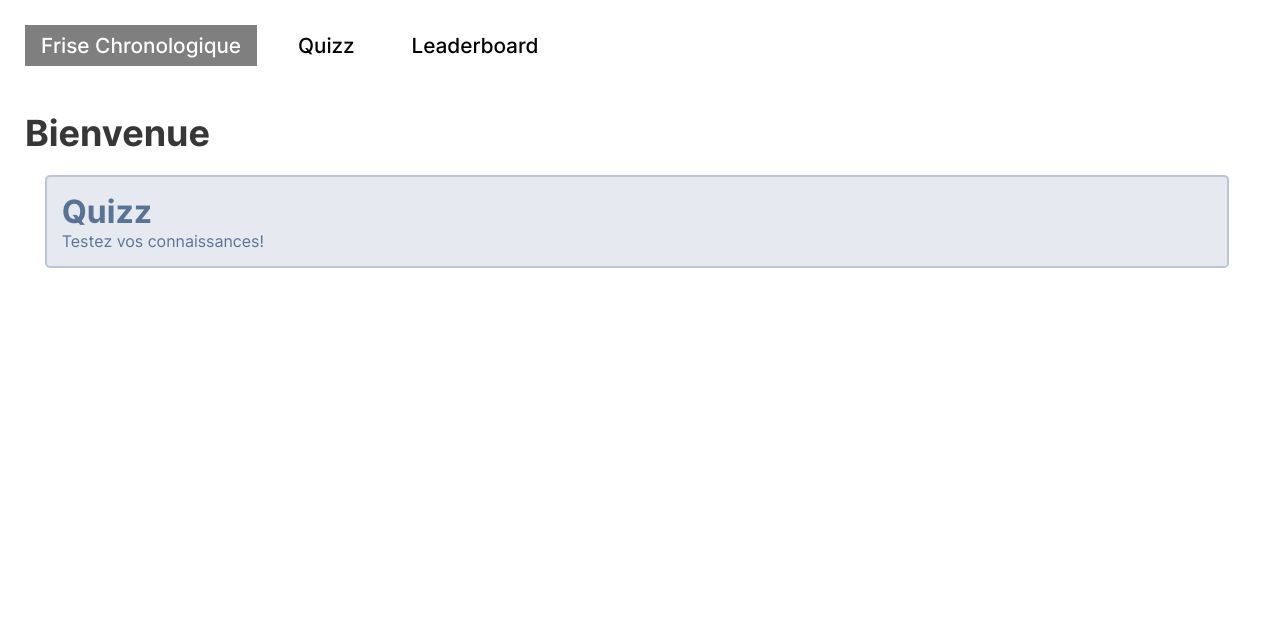
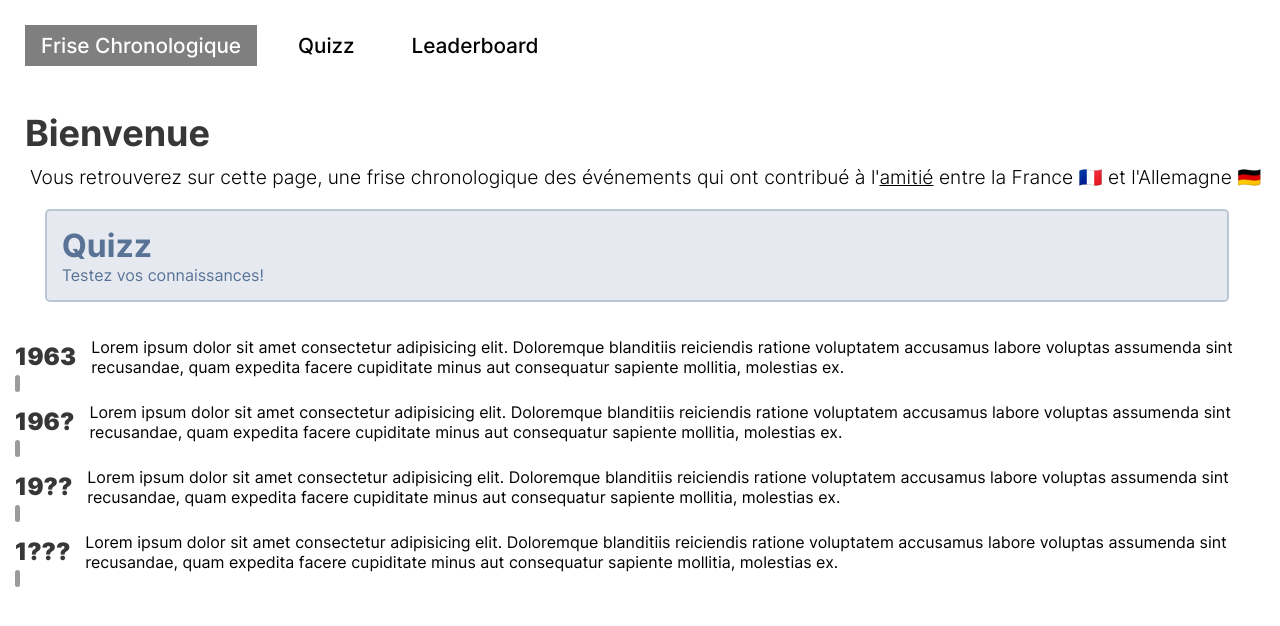
Before and after one commit to Loshido/FriseQuizz-Temp, a Nuxt app: page / in a window 1280 px wide. Shown: the top 626 px of the page. Built offline with nearby package versions, Linux system fonts and the light colour scheme.

Commit message:
Mise en place de la Frise 🕵️‍♂️

```diff
--- /dev/null
+++ b/assets/frise.json
@@ -0,0 +1,18 @@
+[
+    {
+        "date": "1963",
+        "paragraph": "Lorem ipsum dolor sit amet consectetur adipisicing elit. Doloremque blanditiis reiciendis ratione voluptatem accusamus labore voluptas assumenda sint recusandae, quam expedita facere cupiditate minus aut consequatur sapiente mollitia, molestias ex."
+    },
+    {
+        "date": "196?",
+        "paragraph": "Lorem ipsum dolor sit amet consectetur adipisicing elit. Doloremque blanditiis reiciendis ratione voluptatem accusamus labore voluptas assumenda sint recusandae, quam expedita facere cupiditate minus aut consequatur sapiente mollitia, molestias ex."
+    },
+    {
+        "date": "19??",
+        "paragraph": "Lorem ipsum dolor sit amet consectetur adipisicing elit. Doloremque blanditiis reiciendis ratione voluptatem accusamus labore voluptas assumenda sint recusandae, quam expedita facere cupiditate minus aut consequatur sapiente mollitia, molestias ex."
+    },
+    {
+        "date": "1???",
+        "paragraph": "Lorem ipsum dolor sit amet consectetur adipisicing elit. Doloremque blanditiis reiciendis ratione voluptatem accusamus labore voluptas assumenda sint recusandae, quam expedita facere cupiditate minus aut consequatur sapiente mollitia, molestias ex."
+    }
+]
--- /dev/null
+++ b/components/Frise.vue
@@ -0,0 +1,52 @@
+<template>
+    <div class="frise">
+        <section v-for="section in sections">
+            <div class="date">
+                <a v-text="section.date"></a>
+                <span />
+            </div>
+            <div class="info" v-html="section.paragraph"></div>
+        </section>
+    </div>
+</template>
+
+<script>
+export default{
+    props: {
+        sections: {
+            type: Array,
+            required: true
+        }
+    }
+}
+</script>
+
+<style>
+div.frise{
+    width: 100%;
+    height: auto;
+    padding: 25px 15px;}
+div.frise > section{
+    display: grid;
+    grid-template-columns: auto auto;}
+div.frise > section > div.date{
+    display: grid;
+    grid-template-rows: 3em auto;
+    justify-items: flex-start;}
+div.frise > section > div.date > a{
+    color: rgb(55, 55, 55);
+    font-size: 1.5em;
+    line-height: 2.5em;
+    font-weight: 900;
+    text-align: center;}
+div.frise > section > div.date > span{
+    width: 5px;
+    height: 100%;
+    border-radius: 5px;
+    background-color: rgba(55, 55, 55, 0.5);
+}
+div.frise > section > div.info{
+    padding-top: 10px;
+    padding-bottom: 15px;
+    padding-left: 15px;}
+</style>
--- a/components/Navigation.vue
+++ b/components/Navigation.vue
@@ -1,13 +1,43 @@
 <template>
-    <nav>
-        <NuxtLink active-class="active" to="/">Frise Chronologique</NuxtLink>
-        <NuxtLink active-class="active" to="/quizz">Quizz</NuxtLink>
-        <NuxtLink active-class="active" to="/leaderboard">Leaderboard</NuxtLink>
-    </nav>
+    <header>
+        <nav>
+            <NuxtLink active-class="active" to="/">Frise Chronologique</NuxtLink>
+            <NuxtLink active-class="active" to="/quizz">Quizz</NuxtLink>
+            <NuxtLink active-class="active" to="/leaderboard">Leaderboard</NuxtLink>
+        </nav>
+        <h1 class="title" v-text="titre"></h1>
+        <p v-if="description" v-html="description" />
+    </header>
 </template>
 
+<script>
+export default{
+    props: {
+        titre: {
+            type: String,
+            required: true
+        },
+        description: {
+            type: String,
+            required: false
+        }
+    }
+}
+</script>
+
 <style>
-nav{
+header > h1.title{
+    color: rgb(55, 55, 55);
+    font-size: 2.25em;
+    margin: 20px 25px;
+    margin-bottom: 5px;}
+header > p{
+    font-size: 1.2em;
+    font-weight: 300;
+    margin: 10px 30px;
+    margin-right: 10px;
+    margin-bottom: 20px;}
+header > nav{
     display: flex;
     flex-direction: row;
     justify-content: flex-start;
@@ -23,10 +53,10 @@ nav{
     font-weight: 500;
     transition: all .5s ease-in-out;}
 
-nav > :hover{
+header > nav > :hover{
     background-color: rgba(0,0,0, 0.75);
     color: #fff;}
-nav > *.active{
+header > nav > *.active{
     background-color: rgba(0,0,0, 0.5);
     color: #fff;}
 </style>
--- a/pages/index.vue
+++ b/pages/index.vue
@@ -1,9 +1,6 @@
 <template>
     <main>
-        <header>
-            <Navigation />
-            <h1 class="title">Bienvenue</h1>
-        </header>
+        <Navigation titre="Bienvenue" description="Vous retrouverez sur cette page, une frise chronologique des événements qui ont contribué à l'<u>amitié</u> entre la France 🇫🇷 et l'Allemagne 🇩🇪" />
         <NuxtLink to="/quizz">
             <section id="quizz-button" class="module">
                 <h1>
@@ -12,14 +9,15 @@
                 <p>Testez vos connaissances!</p>
             </section>
         </NuxtLink>
+        <Frise :sections="frise" />
     </main>
 </template>
 
+<script setup>
+import frise from "@/assets/frise.json"
+</script>
+
 <style>
-main > header > h1.title{
-    color: rgb(55, 55, 55);
-    font-size: 2.25em;
-    margin: 20px 25px;}
 section.module{
     background-color: rgba(0,0,0,0.1);
     border-radius: 5px;
--- a/pages/leaderboard.vue
+++ b/pages/leaderboard.vue
@@ -1,8 +1,5 @@
 <template>
     <main>
-        <header>
-            <Navigation />
-            <h1 class="title">Leaderboard</h1>
-        </header>
+        <Navigation titre="Leaderboard" />
     </main>
 </template>
--- a/pages/quizz.vue
+++ b/pages/quizz.vue
@@ -1,8 +1,12 @@
 <template>
     <main>
-        <header>
-            <Navigation />
-            <h1 class="title">Quizz</h1>
-        </header>
+        <Navigation titre="Quizz" />
+        <section class="login">
+
+        </section>
     </main>
 </template>
+
+<script setup>
+    const authentificated = ref(false)
+</script>
```
